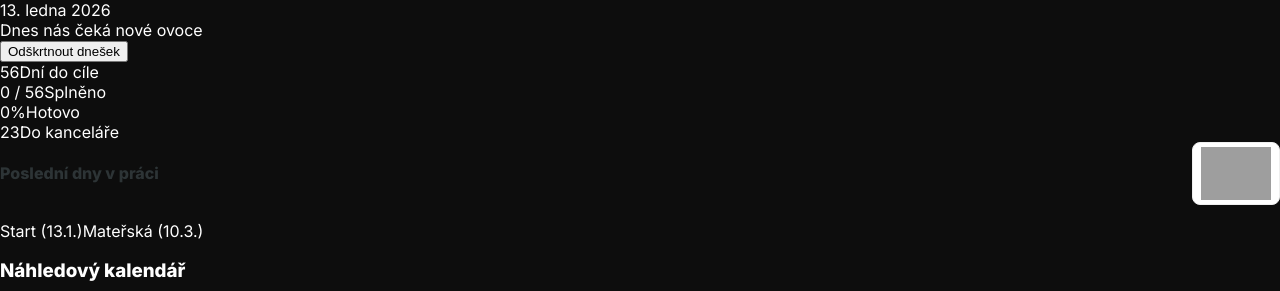
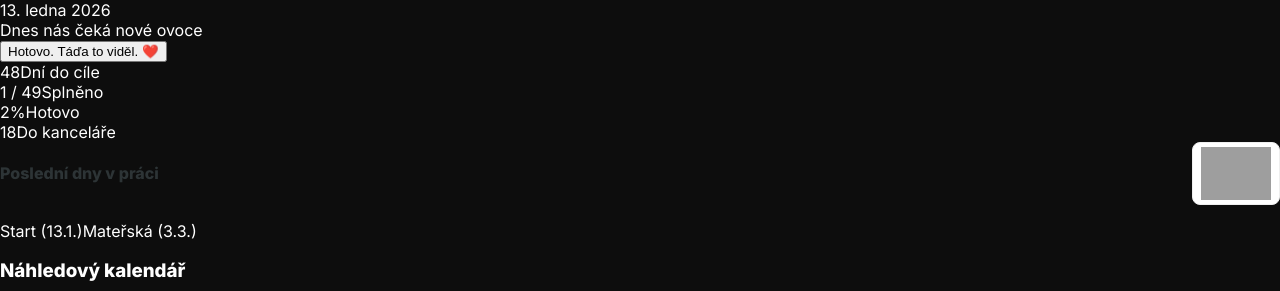
Before and after one commit to lsei27/materska_app, a React (Vite) app: page / in a window 1280 px wide. Shown: the top 291 px of the page. Built offline with nearby package versions, Linux system fonts and the light colour scheme; grey boxes are pictures that could not be loaded; the HTML template or start-up script is replaced by a standard one.

Commit message:
Update maternity countdown: change end date to 2026-03-03 and mark 11.2. & 19.2. as days off

```diff
--- a/src/App.jsx
+++ b/src/App.jsx
@@ -2,9 +2,9 @@ import React, { useState, useEffect, useMemo, useRef } from 'react';
 
 // KONSTRUKČNÍ POŽADAVKY: 2026-01-13 do 2026-03-10
 const START_DATE = "2026-01-13";
-const END_DATE = "2026-03-10";
-const CELEBRATION_DATE = "2026-03-10";
-const STORAGE_KEY = "maternity_countdown_v1";
+const END_DATE = "2026-03-03";
+const CELEBRATION_DATE = "2026-03-03";
+const STORAGE_KEY = "maternity_countdown_v2";
 const CELEBRATION_MESSAGE = "Hurá, už se jen těšíme na budulínka! 👶🏻❤️";
 const BACKUP_VERSION = 1;
 
@@ -53,7 +53,7 @@ const FIXED_MESSAGES = {
     "2026-02-08": "Neděle. Ideální den zpomalit.",
     "2026-02-09": "Pondělí. Bez tlaku, jede se dál.",
     "2026-02-10": "Dnes nás čeká nové ovoce",
-    "2026-02-11": "Středa. Budulínek maká, ty šetři síly.",
+    "2026-02-11": "Dnes máš volno, užívej si klid a pohodu.",
     "2026-02-12": "Čtvrtek. Klidně vypni hlavu.",
     "2026-02-13": "Pátek. Nic zásadního se dnes neřeší.",
     "2026-02-14": "Valentýn. V pohodě, bez velkých gest.",
@@ -61,7 +61,7 @@ const FIXED_MESSAGES = {
     "2026-02-16": "Pondělí. Stres dnes nemá vstup.",
     "2026-02-17": "Dnes nás čeká nové ovoce",
     "2026-02-18": "Středa. Tempo dolů, klid nahoru.",
-    "2026-02-19": "Čtvrtek. Neřeš, co není nutné.",
+    "2026-02-19": "Dnes máš volno, užívej si klid a pohodu.",
     "2026-02-20": "Pátek. Týden uzavíráme bez dramatu.",
     "2026-02-21": "Sobota. Povolený režim „nic neřeším“.",
     "2026-02-22": "Neděle. Zítra se uvidí.",
@@ -72,21 +72,28 @@ const FIXED_MESSAGES = {
     "2026-02-27": "Pátek. Únor splněn.",
     "2026-02-28": "Únor hotovo. Check.",
     "2026-03-01": "Březen. Už skoro cíl.",
-    "2026-03-02": "Pondělí. Teď už hlavně klid.",
-    "2026-03-03": "Dnes nás čeká nové ovoce",
-    "2026-03-04": "Středa. Nic netlač, všechno je v plánu.",
-    "2026-03-05": "Čtvrtek. Dneska žádný stres, fakt žádný.",
-    "2026-03-06": "Pátek. Jeden z posledních v tomhle módu.",
-    "2026-03-07": "Sobota. Pomalu ladíme hlavu.",
-    "2026-03-08": "Neděle. Klid před změnou.",
-    "2026-03-09": "Pondělí. Už jen nadechnout.",
-    "2026-03-10": CELEBRATION_MESSAGE,
+    "2026-03-02": "Pondělí. Poslední den v práci! 🎉",
+    "2026-03-03": CELEBRATION_MESSAGE,
 };
 
 function App() {
     const [completedDays, setCompletedDays] = useState(() => {
         const saved = localStorage.getItem(STORAGE_KEY);
-        return saved ? JSON.parse(saved) : {};
+        if (saved) return JSON.parse(saved);
+
+        // V2 Auto-fill logic: Mark everything up to today as done
+        const initial = {};
+        const today = new Date();
+        const todayISO = formatToISO(today);
+        let current = parseLocalDate(START_DATE);
+
+        while (true) {
+            const id = formatToISO(current);
+            if (id > todayISO || id > END_DATE) break;
+            initial[id] = true;
+            current.setDate(current.getDate() + 1);
+        }
+        return initial;
     });
     const [showList, setShowList] = useState(false);
     const fileInputRef = useRef(null);
@@ -117,7 +124,7 @@ function App() {
     }, []);
     const allDayIds = useMemo(() => new Set(allDays.map(day => day.id)), [allDays]);
     const isOfficeDay = (day) => {
-        if (day.id === "2026-01-13" || day.id === CELEBRATION_DATE) {
+        if (day.id === "2026-01-13" || day.id === CELEBRATION_DATE || day.id === "2026-02-11" || day.id === "2026-02-19") {
             return false;
         }
         const weekday = day.date.getDay();
@@ -339,7 +346,7 @@ function App() {
                 </div>
                 <div className="timeline-labels">
                     <span>Start (13.1.)</span>
-                    <span>Mateřská (10.3.)</span>
+                    <span>Mateřská (3.3.)</span>
                 </div>
             </section>
 
```
